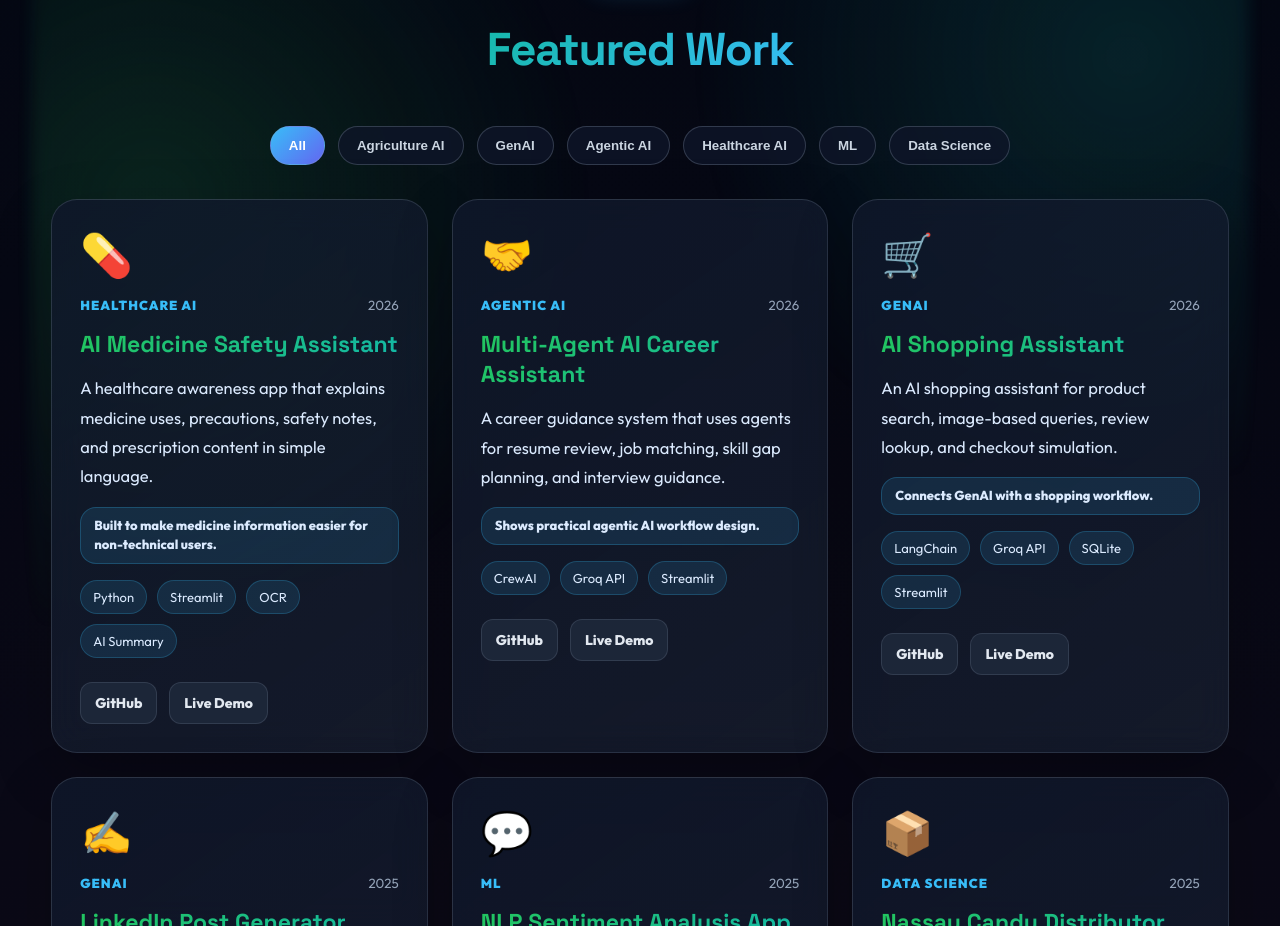
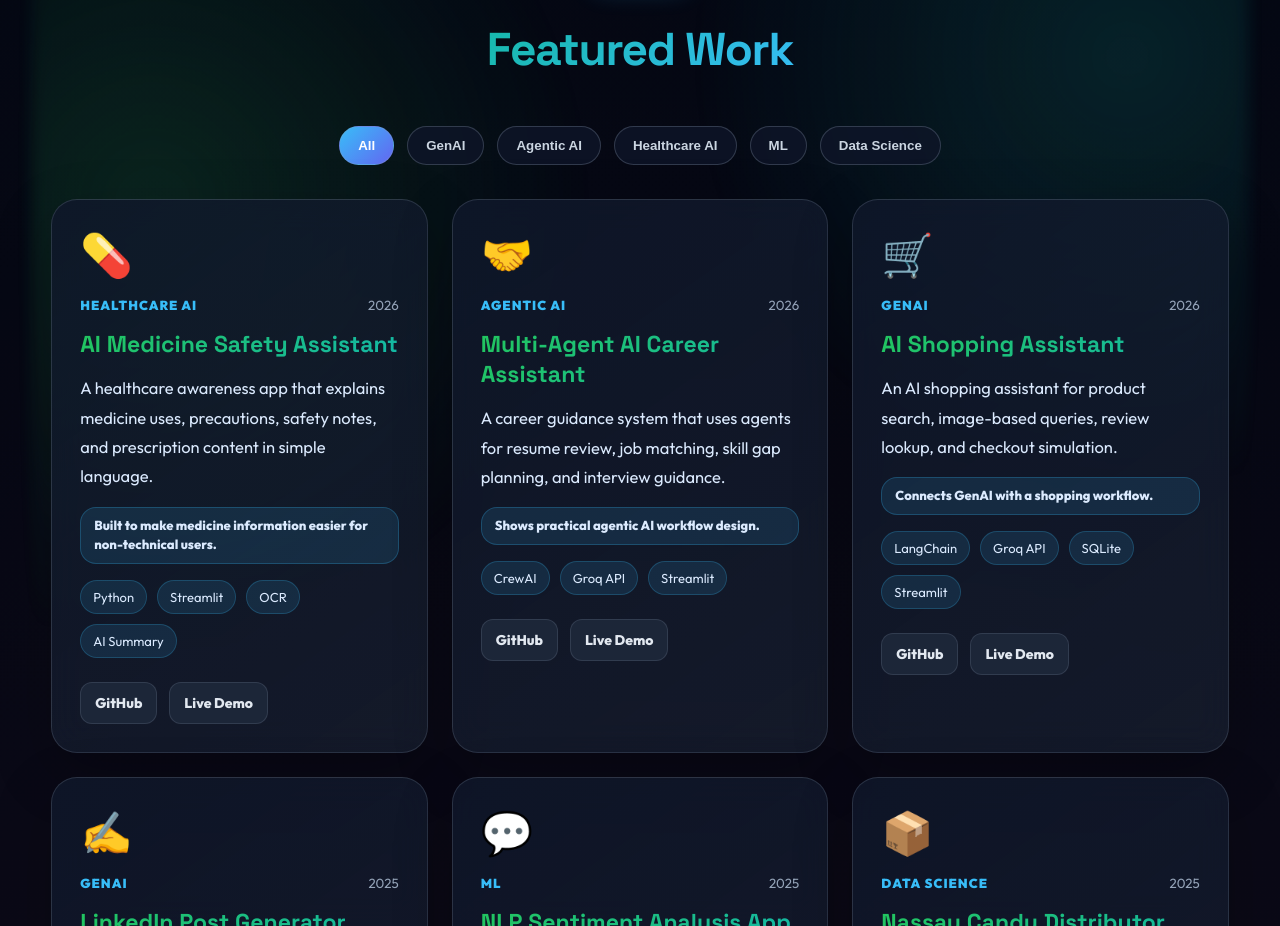
Before and after one commit to Prasannasegabandi36/prasanna-ai-ml-portfolio, a React (Vite) app: page / in a window 1280 px wide. Shown: the part 6220-7146 px from the top of the page. Built offline with nearby package versions, Linux system fonts and the light colour scheme.

Commit message:
Update main.jsx

```diff
--- a/src/main.jsx
+++ b/src/main.jsx
@@ -507,7 +507,7 @@ function App() {
     }
   ]);
 
-  const categories = ["All", "Agriculture AI", "GenAI", "Agentic AI", "Healthcare AI", "ML", "Data Science"];
+  const categories = ["All",  "GenAI", "Agentic AI", "Healthcare AI", "ML", "Data Science"];
 
   const filteredProjects =
     activeFilter === "All"
```
